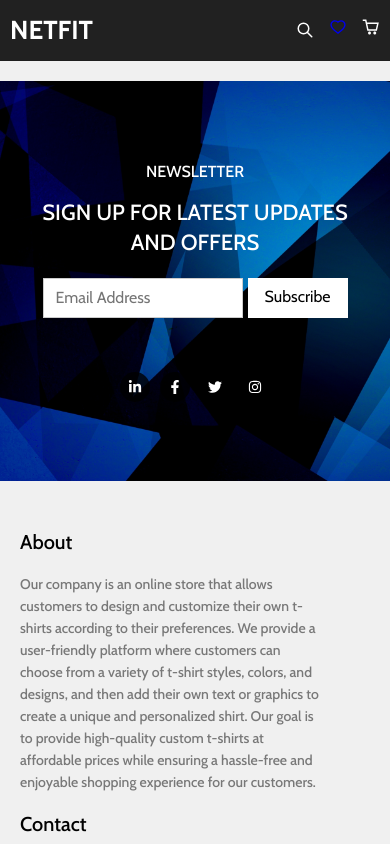
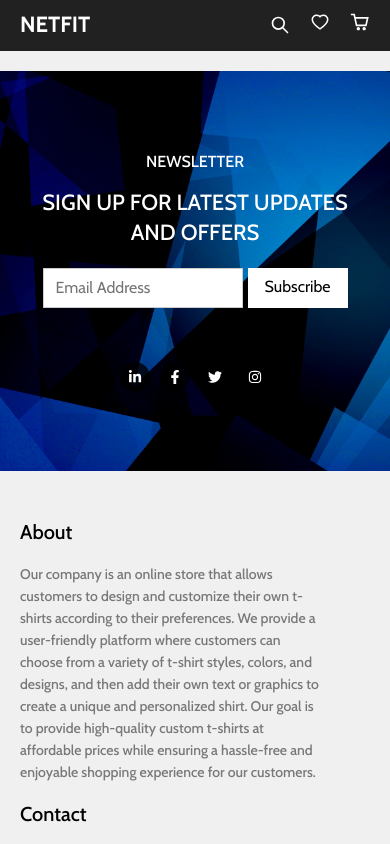
Before and after one commit to YashSejwal/Custom-Tshirt-store, a React (Create React App) app: page /checkout in a window 390 px wide. Shown: the top 844 px of the page. Built offline with nearby package versions, Linux system fonts and the light colour scheme; no server answers; a web font is replaced by a local one.

Commit message:
Removed Unwanted Elements

```diff
--- a/src/components/Cart/Cart.jsx
+++ b/src/components/Cart/Cart.jsx
@@ -31,7 +31,6 @@ const Cart = () => {
             console.log(err);
         }
     };
-    const { cartCount} = useContext(Context);
 
     return (
         <div className="cart-panel">
--- a/src/components/Header/Header.jsx
+++ b/src/components/Header/Header.jsx
@@ -46,7 +46,7 @@ const Header = () => {
                     </div>
                     <div className="right">
                         <TbSearch onClick={() => setSearchModal(true)} />
-                        <a href="#wishlist"><AiOutlineHeart /></a>
+                        <a href="#wishlist"><AiOutlineHeart color="white" /></a>
                         <span
                             className="cart-icon"
                             onClick={() => setShowCart(true)}
--- a/src/components/Header/Header.scss
+++ b/src/components/Header/Header.scss
@@ -8,11 +8,9 @@
     color: white;
     border-bottom: 1px solid;
     border-color: rgba(0, 0, 0, 0.1);
-
     @include md {
         padding: 0 40px;
     }
-
     .header-content {
         display: flex;
         justify-content: space-between;
@@ -20,42 +18,31 @@
         height: 50px;
         max-width: 1200px;
         margin: 0 auto;
-
         @include md {
             height: 80px;
         }
     }
-
     .left {
         list-style-type: none;
         display: none;
         gap: 25px;
-
         @include md {
             display: flex;
         }
-
         li {
             font-size: 14px;
             font-weight: 600;
             text-transform: uppercase;
             cursor: pointer;
-
             &:hover {
                 opacity: 0.6;
             }
-
-      @include md {
-        font-size: 16px;
         }
     }
-  }
-
     .center {
         font-size: 22px;
         font-weight: 700;
         cursor: pointer;
-
         @include md {
             font-size: 34px;
             position: absolute;
@@ -63,32 +50,25 @@
             transform: translateX(-50%);
         }
     }
-
     .right {
         display: flex;
         align-items: center;
         gap: 20px;
-
         @include md {
             gap: 25px;
         }
-
         svg {
             font-size: 20px;
             cursor: pointer;
-
             @include md {
                 font-size: 24px;
             }
-
             &:hover {
                 opacity: 0.6;
             }
         }
-
         .cart-icon {
             position: relative;
-
             span {
                 min-width: 20px;
                 text-align: center;
@@ -103,7 +83,6 @@
             }
         }
     }
-
     &.sticky-header {
         background-color: #212121;
         color: white;
@@ -112,39 +91,13 @@
         transform: translateY(-60px);
         animation: StickyHeader 0.3s ease forwards;
     }
+}
 
-  @media only screen and (max-width: 768px) {
-    padding: 0 10px;
-
-    .header-content {
-      height: 60px;
-
-      .left {
-        gap: 20px;
-
-        li {
-          font-size: 12px;
+@keyframes StickyHeader {
+    0% {
+        transform: translateY(-60px);
+    }
+    100% {
+        transform: translateY(0);
     }
 }
-
-      .center {
-        font-size: 26px;
-      }
-
-      .right {
-        gap: 15px;
-
-        svg {
-          font-size: 18px;
-        }
-
-        .cart-icon {
-          span {
-            min-width: 18px;
-            font-size: 10px;
-          }
-        }
-      }
-    }
-  }
-}
--- a/src/components/Home/Home.css
+++ b/src/components/Home/Home.css
@@ -79,7 +79,3 @@
       text-align: center;
     }
   }
-
-#categoryAd:hover,#productAd:hover{
-  scale: 1.02 !important;
-}
--- a/src/components/Home/Home.jsx
+++ b/src/components/Home/Home.jsx
@@ -2,11 +2,9 @@ import React, { useEffect, useContext } from "react";
 import "./Home.scss";
 import "./Home.css";
 import Banner from "./Banner/Banner";
-import Category from "./Category/Category";
 import Products from "../Products/Products";
 import { fetchDataFromApi } from "../../utils/api";
 import { Context } from "../../utils/context";
-import BannerImg from "../../assets/banner-ad.png";
 import BannerImgF from "../../assets/1.png";
 import BannerImgS from "../../assets/2.png";
 import BannerImgT from "../../assets/3.png";
@@ -24,7 +22,7 @@ import AboutImg from "../../assets/aboutImg.png";
 import WishlistImg from "../../assets/wishlist.png";
 
 const Home = () => {
-    const { products, setProducts, categories, setCategories } =
+    const { products, setProducts,setCategories } =
         useContext(Context);
     useEffect(() => {
         getProducts();
@@ -163,7 +161,7 @@ const Home = () => {
 
                     />
 
-                    <img src={WishlistImg} style={{width: "60%", height: "100%"}}></img>
+                    <img src={WishlistImg} alt="wishlist" style={{width: "60%", height: "100%"}}></img>
             </center>
             </div>
         </div>
```
Lines whose indentation alone changed are shown as unchanged.
